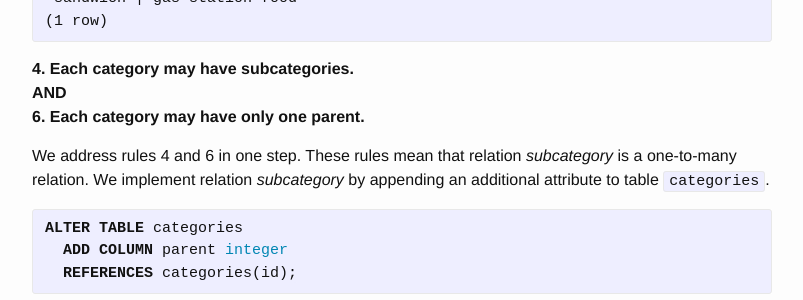
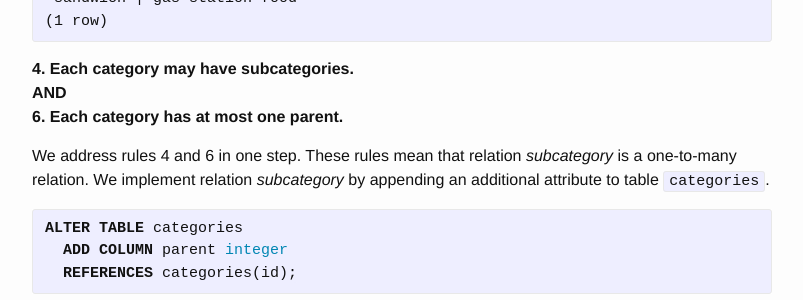
Before and after one commit to mrrusof/mrrusof.github.io, a Jekyll site: the page built from _posts/2016-10-17-the-category-problem.markdown, in a window 1280 px wide and 900 px high, scrolled down 4589 px. Shown: the part 152-452 px from the top of the window, without its empty margins (238-1041 px from the left). Built offline with Jekyll 4.4.1, drawn with Linux system fonts in a browser that asks for light colours; comment, search, counter and statistics services are not loaded; some of the changed text lies outside the part shown.

Commit message:
Change rule 6 of Category Problem.

```diff
--- a/_posts/2016-10-17-the-category-problem.markdown
+++ b/_posts/2016-10-17-the-category-problem.markdown
@@ -22,7 +22,7 @@ The problem asks you to implement in SQL the following rules.
 3. Each product may belong to one or more categories.
 4. Each category may have subcategories.
 5. Categories that have products do not have subcategories.
-6. Each category may have only one parent.
+6. Each category has at most one parent.
 7. You may ask a product for its corresponding categories.
 8. You may ask a category for its corresponding products.
 
@@ -225,7 +225,7 @@ INSERT 0 1
 
 <b>4. Each category may have subcategories.</b><br>
 <b>AND<b><br>
-<b>6. Each category may have only one parent.</b>
+<b>6. Each category has at most one parent.</b>
 <br>
 
 We address rules 4 and 6 in one step.
@@ -818,7 +818,7 @@ gsf.children = []
 food.products = []
 {% endhighlight %}
 
-<b>6. Each category may have only one parent.</b>
+<b>6. Each category has at most one parent.</b>
 <br>
 <br>
 
```
